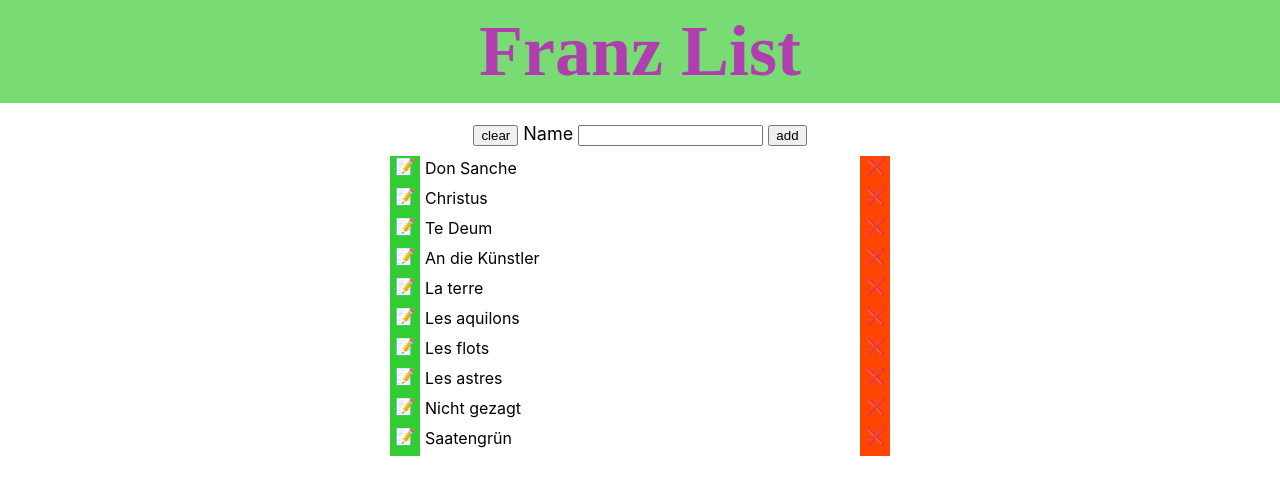
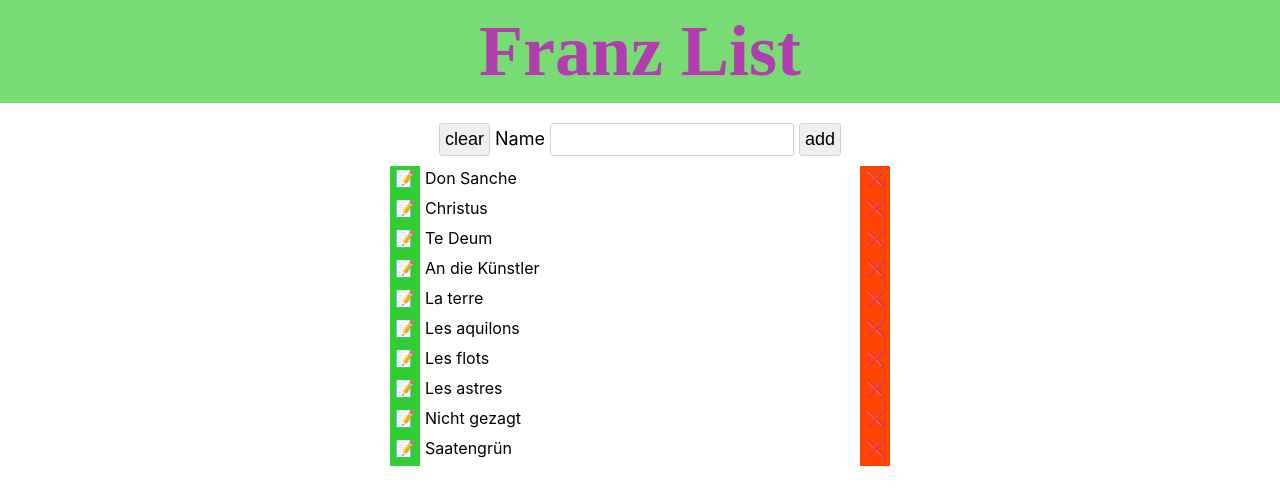
Before and after one commit to vctls/franz_list, a React (Create React App) app: page / in a window 1280 px wide. Shown: the top 504 px of the page. Built offline with nearby package versions, Linux system fonts and the light colour scheme; a web font is replaced by a local one.

Commit message:
Minor visual improvements. Fixed bug with keyboard deletion.

```diff
--- a/src/component/Item.css
+++ b/src/component/Item.css
@@ -7,6 +7,7 @@
 
 .item-content:focus {
     background: lightgray;
+    outline: none;
 }
 
 /*
@@ -24,7 +25,7 @@ untouched.
     height: inherit;
     position: relative;
     right: 0;
-    transition: right .3s ease-in-out;
+    transition: right .3s ease-in-out, background-color 0.1s;
 }
 
 .item.deleted .item-content {
@@ -79,6 +80,11 @@ trailing transition cleaner.
     transition: width .3s ease-in-out;
 }
 
+.visual:hover {
+    transition: filter 0.1s;
+    filter: contrast(175%);
+}
+
 .trash {
     background-color: orangered;
     right: 0;
@@ -108,10 +114,8 @@ trailing transition cleaner.
 }
 
 .icon {
-    display: inline-block;
     height: inherit;
-    position: absolute;
-    top: 0;
+    vertical-align: middle;
 }
 
 .cross {
@@ -144,6 +148,7 @@ trailing transition cleaner.
         position: absolute;
         height: inherit;
         width: 30px;
+        top: 0;
     }
 
     .button-edit {
--- a/src/component/Item.tsx
+++ b/src/component/Item.tsx
@@ -38,7 +38,7 @@ const Item = (props: {
     (deleted ? " deleted" : "") +
     (editing ? " editing" : "") +
     (props.filtered ? " filtered" : "");
-  const onDivMouseOverCapture = (event: React.MouseEvent<HTMLDivElement>) => {
+  const mouseOverHandler = (event: React.MouseEvent<HTMLDivElement>) => {
     event.preventDefault();
     event.stopPropagation();
     const target = event.currentTarget;
@@ -62,13 +62,21 @@ const Item = (props: {
     props.onDelete(props.id);
   }
 
+  const mouseOutHandler = (event: React.MouseEvent<HTMLDivElement>) => {
+    event.preventDefault();
+    event.stopPropagation();
+    const target = event.currentTarget;
+    target.blur();
+  }
+
   return (
     <li id={"item_" + props.id} className={className}>
       <div
         tabIndex={tabIndex}
         id={"item-content_" + props.id}
         role="button"
-        onMouseOverCapture={onDivMouseOverCapture}
+        onMouseOverCapture={mouseOverHandler}
+        onMouseOutCapture={mouseOutHandler}
         onKeyUp={gestureHandler.keyUp(
           setDone,
           setDeleted,
--- a/src/component/ItemForm.css
+++ b/src/component/ItemForm.css
@@ -11,3 +11,15 @@ label {
 form :not(input:last-child) {
     margin-right: 5px;
 }
+
+input {
+    font-size: large;
+    padding: 5px;
+    border: thin solid lightgrey;
+    border-radius: 3px;
+    transition: border 0.1s;
+}
+
+input:hover {
+    border: thin solid black;
+}
--- a/src/util/GestureHandler.ts
+++ b/src/util/GestureHandler.ts
@@ -139,6 +139,7 @@ class GestureHandler {
         case "ArrowRight":
           setEditing(true);
           props.onEdit(props.id);
+          props.onDelete(props.id);
           break;
       }
     };
```
